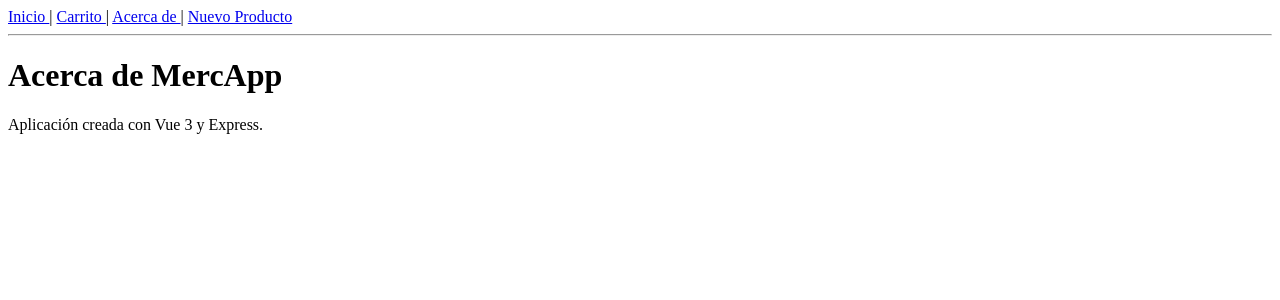
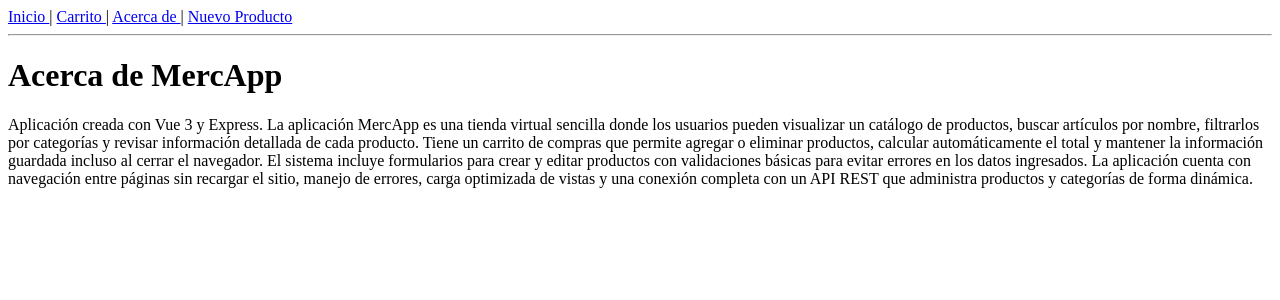
Before and after one commit to andrespro963/mercapp_despliege, a Vue app in the folder frontend/: page /about in a window 1280 px wide. Shown: the top 300 px of the page. Built offline with nearby package versions, Linux system fonts and the light colour scheme; no server answers.

Commit message:
About actualizar

```diff
--- a/frontend/src/views/AboutView.vue
+++ b/frontend/src/views/AboutView.vue
@@ -6,6 +6,7 @@
 
   <p>
     Aplicación creada con Vue 3 y Express.
+    La aplicación MercApp es una tienda virtual sencilla donde los usuarios pueden visualizar un catálogo de productos, buscar artículos por nombre, filtrarlos por categorías y revisar información detallada de cada producto. Tiene un carrito de compras que permite agregar o eliminar productos, calcular automáticamente el total y mantener la información guardada incluso al cerrar el navegador. El sistema incluye formularios para crear y editar productos con validaciones básicas para evitar errores en los datos ingresados. La aplicación cuenta con navegación entre páginas sin recargar el sitio, manejo de errores, carga optimizada de vistas y una conexión completa con un API REST que administra productos y categorías de forma dinámica.
   </p>
 
 </template>
```
Also changed, not shown: 1 other file (tests, documents, lock files or other folders).
